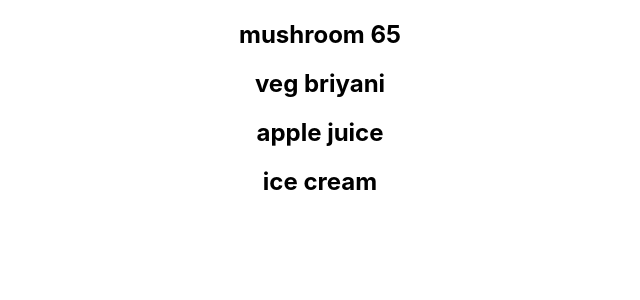
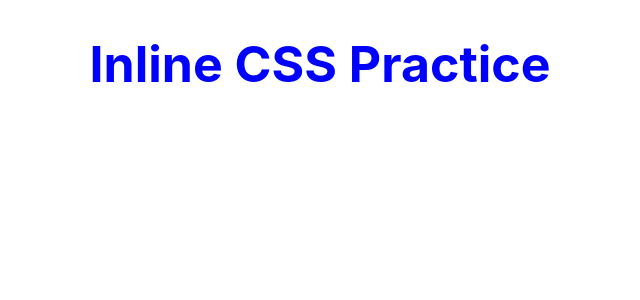
Before and after one commit to Dinesh107/RFS10amMar24Besant, a React (Create React App) app: page / in a window 1280 px wide. Shown: the top 300 px of the page, without its empty margins (320-960 px from the left). Built offline with nearby package versions, Linux system fonts and the light colour scheme.

Commit message:
TodayClassCodeUpdate

```diff
--- a/src/App.js
+++ b/src/App.js
@@ -9,12 +9,18 @@ import DestructurePracticeCc from './Components/DestructurePracticeCc';
 import MotherComponent from './Components/MotherComponent';
 import CondIfElsePractice from './Components/CondIfElsePractice';
 import ListRenderPractice from './Components/ListRenderPractice';
+import CssInReactPractice from './Components/CssInReactPractice';
+import InlineCssPractice from './Components/InlineCssPractice';
 
 function App() {
   return (
     <div className="App">
 
-      <ListRenderPractice/>
+      <InlineCssPractice/>
+
+      {/* <CssInReactPractice heading1 = {true} /> */}
+
+      {/* <ListRenderPractice/> */}
 
       {/* <CondIfElsePractice/> */}
 
--- /dev/null
+++ b/src/Components/CssInReactPractice.js
@@ -0,0 +1,15 @@
+import React from 'react'
+import './style.css'
+
+function CssInReactPractice(props) {
+
+    let className = props.heading1 ? 'heading1' : ' '
+
+  return (
+    <div>
+        <h1 className={`${className} fontH1`}>CssInReactPractice</h1>
+    </div>
+  )
+}
+
+export default CssInReactPractice
--- /dev/null
+++ b/src/Components/InlineCssPractice.js
@@ -0,0 +1,17 @@
+import React from 'react'
+
+const heading1 = {
+
+    fontSize: '50px',
+    color: 'blue'
+}
+
+function InlineCssPractice() {
+  return (
+    <div>
+        <h1 style={heading1} >Inline CSS Practice</h1>
+    </div>
+  )
+}
+
+export default InlineCssPractice
--- /dev/null
+++ b/src/Components/style.css
@@ -0,0 +1,11 @@
+.heading1 {
+
+   color: tomato;
+
+}
+
+.fontH1 {
+
+    font-size: 50px;
+
+}
```
